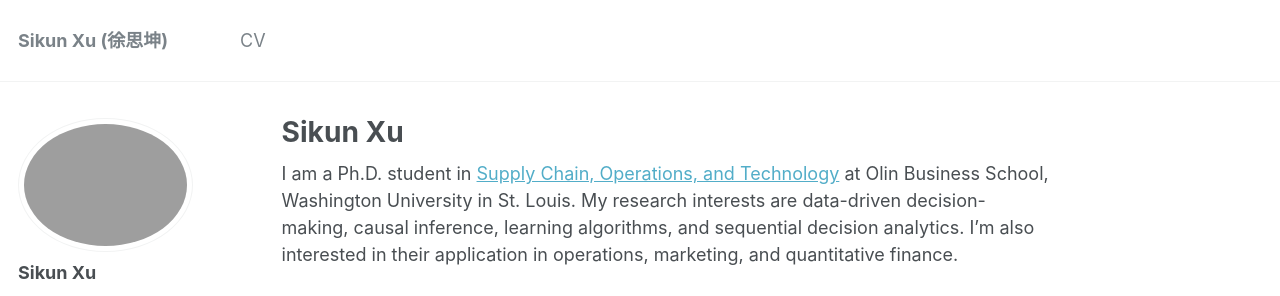
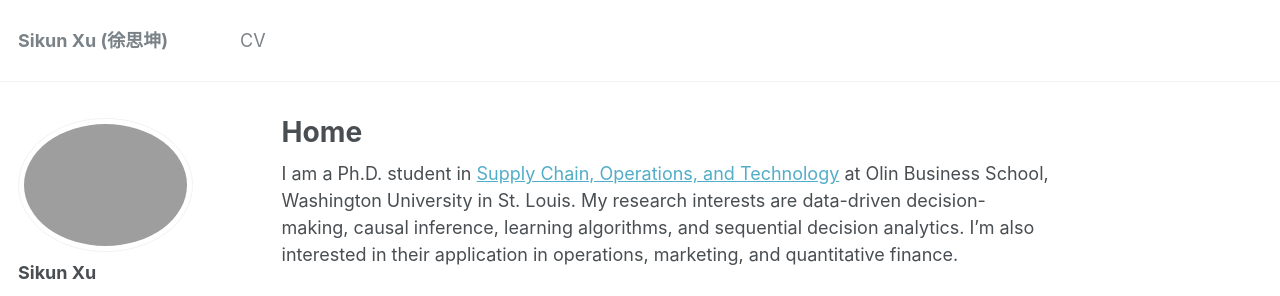
Before and after one commit to iamsikun/iamsikun.github.io, a Jekyll site: the page built from _pages/about.md, in a window 1280 px wide and 900 px high. Shown: the top 296 px of the window. Built offline with Jekyll 4.4.1, drawn with Linux system fonts in a browser that asks for light colours; some web fonts are replaced.

Commit message:
Updated home page title

```diff
--- a/_pages/about.md
+++ b/_pages/about.md
@@ -1,7 +1,7 @@
 ---
 permalink: /
-title: "Sikun Xu"
-excerpt: "Sikun Xu"
+title: "Home"
+excerpt: "About me"
 author_profile: true
 redirect_from:
   - /about/
```
